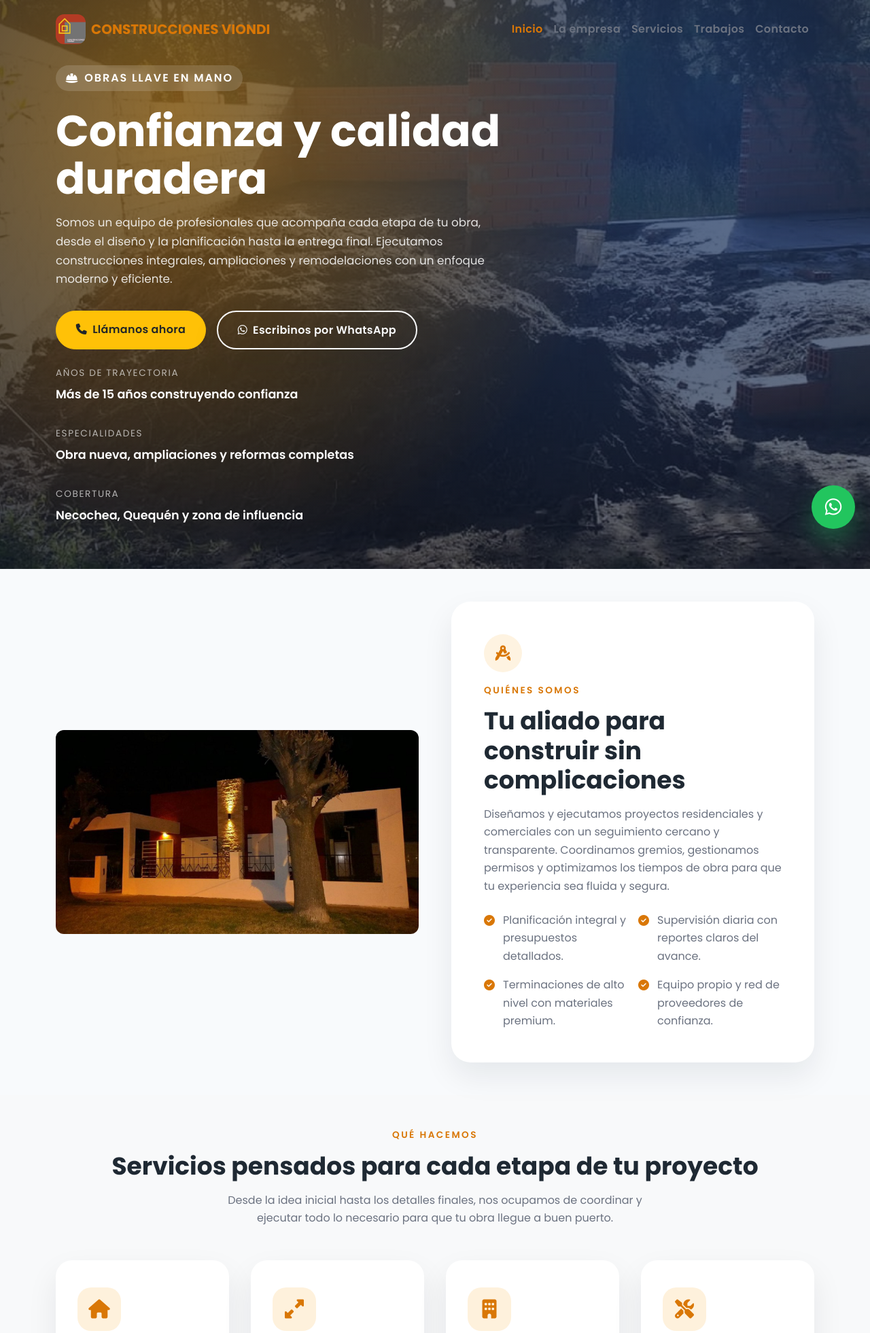
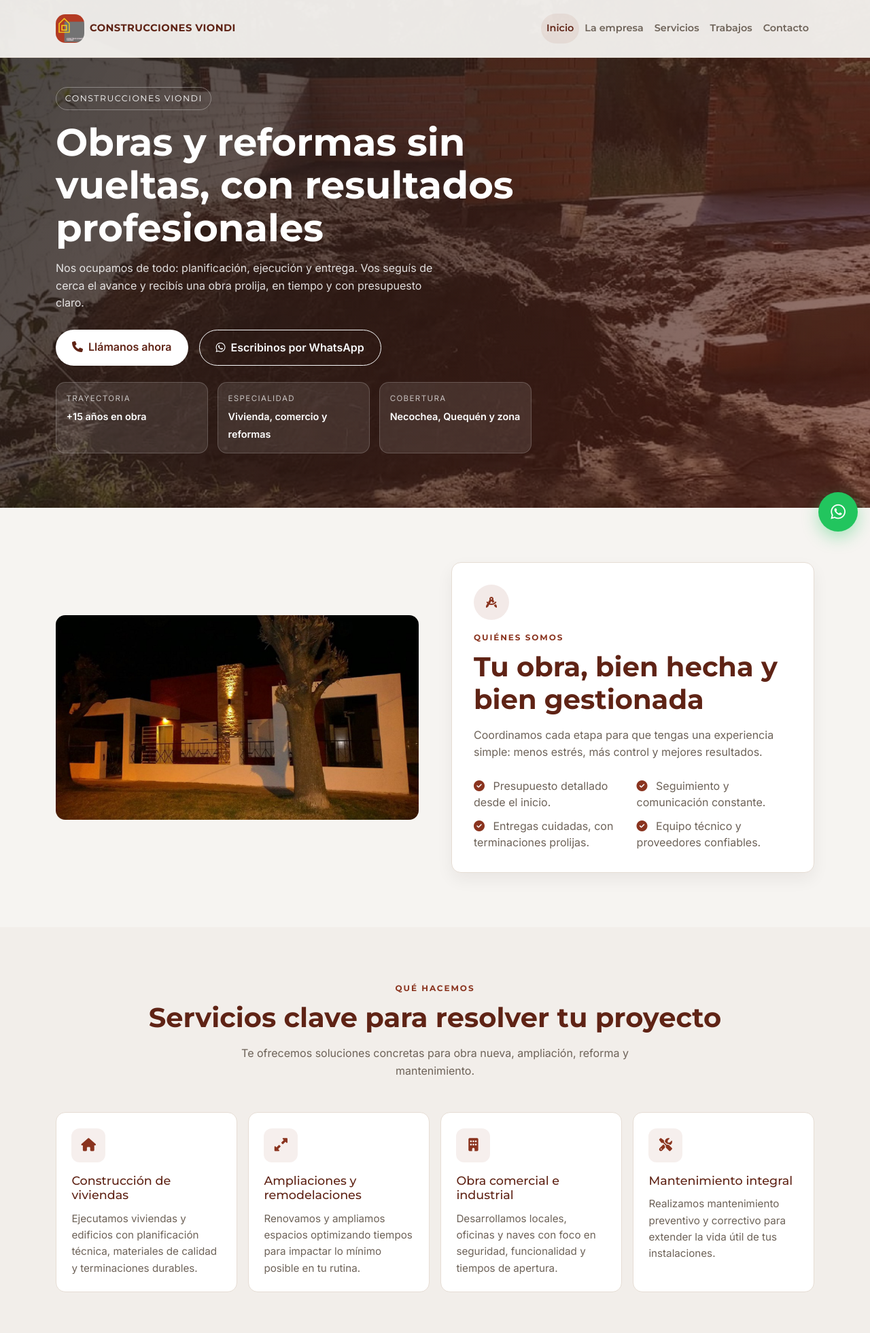
Before and after one commit to walterdif20/webconstruccionesviondi, a plain HTML site: page index.html in a window 1280 px wide. Shown: the top 1961 px of the page at 68% size. Drawn offline with nearby package versions, Linux system fonts and the light colour scheme.

Commit message:
Mejora legibilidad y resume el contenido comercial

```diff
--- a/css/custom.css
+++ b/css/custom.css
@@ -1,21 +1,40 @@
 :root {
-    --primary-color: #f59e0b;
-    --primary-dark: #d97706;
-    --text-color: #1f2933;
-    --muted-color: #6b7280;
-    --background-color: #f8fafc;
-    --card-shadow: 0 20px 45px rgba(15, 23, 42, 0.08);
+    --bg: #f6f4f1;
+    --surface: #ffffff;
+    --surface-muted: #f2eeea;
+    --text: #1f1b18;
+    --text-soft: #6d6258;
+    --brand: #8a341f;
+    --brand-dark: #5f2315;
+    --line: #e6ddd4;
+    --radius: 14px;
+    --shadow: 0 10px 24px rgba(40, 24, 18, 0.06);
 }
 
 * {
     box-sizing: border-box;
 }
 
+html {
+    scroll-behavior: smooth;
+}
+
 body {
-    font-family: 'Poppins', 'Helvetica Neue', Helvetica, Arial, sans-serif;
-    color: var(--text-color);
-    background-color: var(--background-color);
-    line-height: 1.65;
+    margin: 0;
+    font-family: 'Inter', sans-serif;
+    color: var(--text);
+    background: var(--bg);
+    line-height: 1.6;
+}
+
+h1,
+h2,
+h3,
+.navbar-brand,
+.nav-link,
+.section-title,
+.hero-eyebrow {
+    font-family: 'Montserrat', sans-serif;
 }
 
 a {
@@ -23,159 +42,179 @@
     text-decoration: none;
 }
 
-a:hover {
-    color: var(--primary-dark);
-}
-
 img {
     max-width: 100%;
-    height: auto;
     display: block;
-    border-radius: 12px;
+    border-radius: var(--radius);
 }
 
 .section-title {
+    margin: 0 0 0.6rem;
+    font-size: 0.75rem;
+    letter-spacing: 0.16em;
     text-transform: uppercase;
-    letter-spacing: 0.18em;
-    font-weight: 600;
-    font-size: 0.85rem;
-    color: var(--primary-dark);
-    margin-bottom: 0.75rem;
+    color: var(--brand);
+    font-weight: 700;
 }
 
 .section-heading {
-    font-size: 2.25rem;
+    margin: 0 0 1rem;
+    font-size: clamp(1.8rem, 3.2vw, 2.5rem);
+    line-height: 1.2;
     font-weight: 700;
-    margin-bottom: 1rem;
+    color: var(--brand-dark);
 }
 
 .section-subtitle {
-    color: var(--muted-color);
+    color: var(--text-soft);
     max-width: 620px;
+    margin-left: auto;
+    margin-right: auto;
 }
 
 .navbar {
-    transition: background-color 0.3s ease, box-shadow 0.3s ease;
+    background: rgba(246, 244, 241, 0.95);
+    border-bottom: 1px solid var(--line);
+}
+
+.navbar-brand img {
+    height: 42px !important;
 }
 
 .navbar-brand span {
-    color: var(--primary-dark);
+    font-size: 0.92rem;
+    font-weight: 700;
+    letter-spacing: 0.03em;
+    color: var(--brand-dark);
 }
 
 .navbar .nav-link {
+    color: var(--text-soft);
+    font-size: 0.9rem;
     font-weight: 600;
-    letter-spacing: 0.02em;
-    padding: 0.75rem 1rem;
-    color: var(--muted-color);
+    padding: 0.65rem 0.9rem;
+    border-radius: 999px;
 }
 
+.navbar .nav-link.active,
 .navbar .nav-link:hover,
-.navbar .nav-link:focus,
-.navbar .nav-link.active {
-    color: var(--primary-dark);
+.navbar .nav-link:focus {
+    color: var(--brand-dark);
+    background: rgba(138, 52, 31, 0.08);
+}
+
+.navbar-toggler {
+    border-color: var(--line);
+}
+
+.navbar-toggler:focus {
+    box-shadow: 0 0 0 0.2rem rgba(138, 52, 31, 0.14);
 }
 
 .hero {
-    min-height: 100vh;
-    position: relative;
-    display: flex;
-    align-items: center;
-    padding: 6rem 0 4rem;
+    padding: 8rem 0 5rem;
+    background: linear-gradient(120deg, rgba(31, 27, 24, 0.82), rgba(95, 35, 21, 0.62)),
+        url('../images/slider_img3.jpg') center/cover no-repeat;
     color: #fff;
-    background: linear-gradient(120deg, rgba(17, 24, 39, 0.85), rgba(17, 24, 39, 0.6)),
-        url('../images/slider_img3.jpg') center/cover no-repeat;
-}
-
-.hero::after {
-    content: '';
-    position: absolute;
-    inset: 0;
-    background: radial-gradient(circle at 20% 20%, rgba(245, 158, 11, 0.45), transparent 55%),
-        radial-gradient(circle at 80% 20%, rgba(59, 130, 246, 0.25), transparent 60%);
-    z-index: 0;
 }
 
 .hero-content {
-    position: relative;
-    z-index: 1;
-    max-width: 660px;
+    max-width: 700px;
 }
 
 .hero-eyebrow {
-    display: inline-flex;
-    align-items: center;
-    gap: 0.5rem;
-    padding: 0.35rem 0.9rem;
+    display: inline-block;
+    padding: 0.38rem 0.8rem;
+    border: 1px solid rgba(255, 255, 255, 0.32);
     border-radius: 999px;
-    background: rgba(255, 255, 255, 0.15);
-    backdrop-filter: blur(6px);
-    font-weight: 600;
+    font-size: 0.78rem;
+    text-transform: uppercase;
     letter-spacing: 0.12em;
-    text-transform: uppercase;
 }
 
 .hero-title {
-    font-size: clamp(2.75rem, 5vw, 4rem);
+    margin: 1rem 0;
+    font-size: clamp(2rem, 5vw, 3.5rem);
+    line-height: 1.12;
     font-weight: 700;
-    margin: 1.5rem 0 1rem;
-    line-height: 1.1;
 }
 
 .hero-description {
-    font-size: 1.05rem;
-    color: rgba(255, 255, 255, 0.85);
-    margin-bottom: 2rem;
+    margin-bottom: 1.6rem;
+    color: rgba(255, 255, 255, 0.86);
+    max-width: 560px;
+    font-size: 1rem;
 }
 
 .hero-cta .btn {
     border-radius: 999px;
-    padding: 0.9rem 1.8rem;
     font-weight: 600;
-    letter-spacing: 0.02em;
-    box-shadow: var(--card-shadow);
+    padding: 0.85rem 1.5rem;
 }
 
-.hero-cta .btn-outline-light {
-    border-width: 2px;
+.hero-cta .btn-warning {
+    background: var(--surface);
+    color: var(--brand-dark) !important;
+    border: none;
 }
 
 .hero-meta {
-    display: flex;
-    gap: 2rem;
-    margin-top: 2.5rem;
-    flex-wrap: wrap;
+    margin-top: 1.8rem;
+    display: grid;
+    grid-template-columns: repeat(3, minmax(0, 1fr));
+    gap: 0.9rem;
+}
+
+.hero-meta-item {
+    background: rgba(255, 255, 255, 0.1);
+    border: 1px solid rgba(255, 255, 255, 0.18);
+    border-radius: var(--radius);
+    padding: 0.9rem;
 }
 
 .hero-meta-item span {
     display: block;
-    font-size: 0.85rem;
+    font-size: 0.72rem;
     text-transform: uppercase;
     letter-spacing: 0.12em;
-    color: rgba(255, 255, 255, 0.65);
-    margin-bottom: 0.35rem;
+    color: rgba(255, 255, 255, 0.7);
+    margin-bottom: 0.3rem;
 }
 
 .hero-meta-item strong {
-    font-size: 1.1rem;
+    font-size: 0.9rem;
     font-weight: 600;
 }
 
+#empresa,
+#servicios,
+#portfolio,
+#contacto {
+    padding-top: 5rem !important;
+    padding-bottom: 5rem !important;
+}
+
+.about-card,
+.service-card,
+.contact-option {
+    background: var(--surface);
+    border: 1px solid var(--line);
+    border-radius: var(--radius);
+}
+
 .about-card {
-    background: #fff;
-    padding: 3rem;
-    border-radius: 28px;
-    box-shadow: var(--card-shadow);
+    padding: 2rem;
+    box-shadow: var(--shadow);
 }
 
 .about-card .icon-circle {
-    width: 56px;
-    height: 56px;
+    width: 52px;
+    height: 52px;
     border-radius: 50%;
     display: grid;
     place-items: center;
-    background: rgba(245, 158, 11, 0.12);
-    color: var(--primary-dark);
-    font-size: 1.4rem;
+    background: rgba(138, 52, 31, 0.1);
+    color: var(--brand);
     margin-bottom: 1rem;
 }
 
@@ -184,265 +223,220 @@
     padding: 0;
     margin: 0;
     display: grid;
-    grid-template-columns: repeat(auto-fit, minmax(200px, 1fr));
-    gap: 1rem;
+    grid-template-columns: repeat(auto-fit, minmax(220px, 1fr));
+    gap: 0.7rem;
 }
 
 .values-list li {
-    display: flex;
-    gap: 0.75rem;
-    align-items: flex-start;
-    color: var(--muted-color);
+    color: var(--text-soft);
+    line-height: 1.5;
 }
 
 .values-list i {
-    color: var(--primary-dark);
-    font-size: 1rem;
-    margin-top: 0.3rem;
+    color: var(--brand);
+    margin-right: 0.5rem;
 }
 
-.service-card {
-    background: #fff;
-    border-radius: 24px;
-    padding: 2.5rem 2rem;
-    height: 100%;
-    box-shadow: var(--card-shadow);
-    transition: transform 0.3s ease, box-shadow 0.3s ease;
-}
-
-.service-card:hover {
-    transform: translateY(-8px);
-    box-shadow: 0 30px 60px rgba(15, 23, 42, 0.16);
-}
-
-.service-card .service-icon {
-    width: 64px;
-    height: 64px;
-    border-radius: 20px;
-    display: grid;
-    place-items: center;
-    background: rgba(245, 158, 11, 0.14);
-    color: var(--primary-dark);
-    font-size: 1.75rem;
-    margin-bottom: 1.5rem;
-}
-
-.service-card h3 {
-    font-weight: 600;
-    font-size: 1.35rem;
-    margin-bottom: 1rem;
-}
-
-.service-card p {
-    color: var(--muted-color);
+#servicios {
+    background: var(--surface-muted);
 }
 
 .services-grid {
     display: grid;
-    grid-template-columns: repeat(auto-fit, minmax(250px, 1fr));
-    gap: 2rem;
+    grid-template-columns: repeat(auto-fit, minmax(245px, 1fr));
+    gap: 1rem;
+}
+
+.service-card {
+    padding: 1.4rem;
+    transition: border-color 0.2s ease, transform 0.2s ease;
+}
+
+.service-card:hover {
+    border-color: #d4b8a8;
+    transform: translateY(-2px);
+}
+
+.service-card .service-icon {
+    width: 50px;
+    height: 50px;
+    border-radius: 12px;
+    display: grid;
+    place-items: center;
+    font-size: 1.2rem;
+    color: var(--brand);
+    background: rgba(138, 52, 31, 0.08);
+    margin-bottom: 1rem;
+}
+
+.service-card h3 {
+    font-size: 1.1rem;
+    color: var(--brand-dark);
+    margin-bottom: 0.8rem;
+}
+
+.service-card p {
+    color: var(--text-soft);
+    margin: 0;
+    font-size: 0.95rem;
 }
 
 .portfolio-grid {
     display: grid;
-    gap: 1.5rem;
-    grid-template-columns: repeat(auto-fit, minmax(280px, 1fr));
+    grid-template-columns: repeat(auto-fit, minmax(250px, 1fr));
+    gap: 1rem;
 }
 
 .portfolio-item {
     position: relative;
     overflow: hidden;
-    border-radius: 24px;
-    box-shadow: var(--card-shadow);
+    border-radius: var(--radius);
+    box-shadow: var(--shadow);
 }
 
 .portfolio-item img {
-    transition: transform 0.5s ease;
-    border-radius: inherit;
-}
-
-.portfolio-item:hover img {
-    transform: scale(1.08);
+    width: 100%;
+    min-height: 250px;
+    object-fit: cover;
 }
 
 .portfolio-overlay {
     position: absolute;
-    inset: 0;
-    display: flex;
-    flex-direction: column;
-    justify-content: flex-end;
-    padding: 1.75rem;
-    background: linear-gradient(180deg, rgba(15, 23, 42, 0), rgba(15, 23, 42, 0.65));
+    inset: auto 0 0;
+    padding: 1rem;
+    background: linear-gradient(180deg, rgba(0, 0, 0, 0), rgba(20, 14, 12, 0.74));
     color: #fff;
-    opacity: 0;
-    transition: opacity 0.4s ease;
-}
-
-.portfolio-item:hover .portfolio-overlay {
-    opacity: 1;
 }
 
 .portfolio-overlay span {
-    font-size: 0.85rem;
-    letter-spacing: 0.18em;
+    display: block;
+    font-size: 0.7rem;
+    letter-spacing: 0.12em;
     text-transform: uppercase;
-    margin-bottom: 0.35rem;
-    color: rgba(255, 255, 255, 0.75);
+    opacity: 0.82;
 }
 
 .portfolio-overlay h4 {
-    font-size: 1.4rem;
-    font-weight: 600;
-    margin: 0;
+    margin: 0.3rem 0 0;
+    font-size: 0.95rem;
 }
 
 .contact-cta {
-    background: linear-gradient(135deg, rgba(15, 23, 42, 0.92), rgba(15, 23, 42, 0.88)), url('../images/slider_img2.jpg') center/cover no-repeat;
-    border-radius: 32px;
-    padding: 4rem;
+    background: #2f2018;
+    border-radius: var(--radius);
+    padding: 2.2rem;
     color: #fff;
-    box-shadow: var(--card-shadow);
 }
 
 .contact-cta h3 {
-    font-size: 2rem;
-    font-weight: 700;
-    margin-bottom: 1rem;
+    margin-bottom: 0.8rem;
+    font-size: clamp(1.6rem, 3vw, 2rem);
 }
 
 .contact-options {
     display: grid;
     grid-template-columns: repeat(auto-fit, minmax(220px, 1fr));
-    gap: 1.25rem;
-    margin-top: 2rem;
+    gap: 0.9rem;
+    margin-top: 1.4rem;
 }
 
 .contact-option {
-    background: rgba(15, 23, 42, 0.5);
-    border-radius: 20px;
-    padding: 1.75rem;
-    backdrop-filter: blur(6px);
+    background: rgba(255, 255, 255, 0.06);
+    border-color: rgba(255, 255, 255, 0.2);
+    padding: 1rem;
 }
 
 .contact-option i {
-    font-size: 1.75rem;
-    margin-bottom: 1rem;
-    color: var(--primary-color);
+    color: #ffd2bf;
+    margin-bottom: 0.6rem;
 }
 
 .contact-option span {
     display: block;
+    font-size: 0.7rem;
     text-transform: uppercase;
-    letter-spacing: 0.12em;
-    font-size: 0.78rem;
+    letter-spacing: 0.1em;
     color: rgba(255, 255, 255, 0.7);
 }
 
 .contact-option strong {
     display: block;
-    font-size: 1.1rem;
-    margin-top: 0.35rem;
+    margin-top: 0.25rem;
 }
 
 footer {
-    background: #0f172a;
-    color: rgba(248, 250, 252, 0.78);
-}
-
-footer a {
-    color: rgba(248, 250, 252, 0.78);
-}
-
-footer a:hover {
-    color: #fff;
+    background: #1f1814;
+    color: rgba(255, 255, 255, 0.72);
 }
 
 .footer-brand {
+    font-size: 1.05rem;
     font-weight: 700;
-    font-size: 1.25rem;
 }
 
 .footer-meta {
-    color: rgba(148, 163, 184, 0.9);
-    font-size: 0.9rem;
+    font-size: 0.86rem;
+    color: rgba(255, 255, 255, 0.56);
 }
 
 .social-links a {
-    width: 44px;
-    height: 44px;
+    width: 40px;
+    height: 40px;
     border-radius: 50%;
     display: grid;
     place-items: center;
-    background: rgba(248, 250, 252, 0.12);
-    transition: transform 0.3s ease, background 0.3s ease;
-}
-
-.social-links a:hover {
-    background: rgba(248, 250, 252, 0.25);
-    transform: translateY(-4px);
+    background: rgba(255, 255, 255, 0.1);
 }
 
 .whatsapp-floating {
     position: fixed;
-    right: 22px;
-    bottom: 22px;
-    width: 64px;
-    height: 64px;
+    right: 18px;
+    bottom: 18px;
+    width: 58px;
+    height: 58px;
     border-radius: 50%;
     display: grid;
     place-items: center;
-    background-color: #22c55e;
+    font-size: 1.55rem;
     color: #fff;
-    font-size: 1.75rem;
-    box-shadow: 0 18px 35px rgba(34, 197, 94, 0.35);
+    background: #22c55e;
+    box-shadow: 0 8px 24px rgba(34, 197, 94, 0.38);
     z-index: 1040;
-    transition: transform 0.3s ease;
-}
-
-.whatsapp-floating:hover {
-    transform: translateY(-4px) scale(1.03);
 }
 
 @media (max-width: 991px) {
-    .navbar {
-        background: rgba(255, 255, 255, 0.98);
-        box-shadow: var(--card-shadow);
+    .navbar .navbar-collapse {
+        margin-top: 0.8rem;
+        background: var(--surface);
+        border: 1px solid var(--line);
+        border-radius: 12px;
+        padding: 0.5rem;
     }
 
     .hero {
         padding-top: 7rem;
     }
 
-    .about-card {
-        padding: 2.25rem;
+    .hero-meta {
+        grid-template-columns: 1fr;
     }
 }
 
 @media (max-width: 767px) {
-    .hero-meta {
-        gap: 1.5rem;
+    .hero-title {
+        font-size: clamp(1.9rem, 9vw, 2.6rem);
     }
 
-    .contact-cta {
-        padding: 2.5rem;
+    .hero-cta {
+        display: grid;
+        gap: 0.7rem;
     }
 
-    .hero {
-        min-height: 80vh;
-    }
-
-    .section-heading {
-        font-size: 2rem;
-    }
-}
-
-@media (max-width: 575px) {
     .hero-cta .btn {
         width: 100%;
     }
 
-    .hero-cta {
-        display: grid;
-        gap: 1rem;
+    .contact-cta {
+        padding: 2rem;
     }
 }
--- a/index.html
+++ b/index.html
@@ -35,7 +35,7 @@
     <link rel="preconnect" href="https://fonts.googleapis.com" />
     <link rel="preconnect" href="https://fonts.gstatic.com" crossorigin />
     <link
-      href="https://fonts.googleapis.com/css2?family=Poppins:wght@400;500;600;700&display=swap"
+      href="https://fonts.googleapis.com/css2?family=Montserrat:wght@400;500;600;700;800&family=Inter:wght@400;500;600&display=swap"
       rel="stylesheet"
     />
     <link
@@ -86,12 +86,11 @@
     <header id="inicio" class="hero">
       <div class="container">
         <div class="hero-content">
-          <div class="hero-eyebrow"><i class="fa-solid fa-helmet-safety"></i> Obras llave en mano</div>
-          <h1 class="hero-title">Confianza y calidad duradera</h1>
+          <div class="hero-eyebrow">Construcciones Viondi</div>
+          <h1 class="hero-title">Obras y reformas sin vueltas, con resultados profesionales</h1>
           <p class="hero-description">
-            Somos un equipo de profesionales que acompaña cada etapa de tu obra, desde el diseño y la planificación
-            hasta la entrega final. Ejecutamos construcciones integrales, ampliaciones y remodelaciones con un enfoque
-            moderno y eficiente.
+            Nos ocupamos de todo: planificación, ejecución y entrega. Vos seguís de cerca el avance y recibís una obra
+            prolija, en tiempo y con presupuesto claro.
           </p>
           <div class="hero-cta d-flex flex-wrap gap-3">
             <a href="tel:2262549368" class="btn btn-warning text-dark">
@@ -108,16 +107,16 @@
           </div>
           <div class="hero-meta mt-4">
             <div class="hero-meta-item">
-              <span>Años de trayectoria</span>
-              <strong>Más de 15 años construyendo confianza</strong>
+              <span>Trayectoria</span>
+              <strong>+15 años en obra</strong>
             </div>
             <div class="hero-meta-item">
-              <span>Especialidades</span>
-              <strong>Obra nueva, ampliaciones y reformas completas</strong>
+              <span>Especialidad</span>
+              <strong>Vivienda, comercio y reformas</strong>
             </div>
             <div class="hero-meta-item">
               <span>Cobertura</span>
-              <strong>Necochea, Quequén y zona de influencia</strong>
+              <strong>Necochea, Quequén y zona</strong>
             </div>
           </div>
         </div>
@@ -135,17 +134,16 @@
               <div class="about-card">
                 <div class="icon-circle"><i class="fa-solid fa-compass-drafting"></i></div>
                 <p class="section-title">Quiénes somos</p>
-                <h2 class="section-heading">Tu aliado para construir sin complicaciones</h2>
+                <h2 class="section-heading">Tu obra, bien hecha y bien gestionada</h2>
                 <p class="section-subtitle">
-                  Diseñamos y ejecutamos proyectos residenciales y comerciales con un seguimiento cercano y transparente.
-                  Coordinamos gremios, gestionamos permisos y optimizamos los tiempos de obra para que tu experiencia sea
-                  fluida y segura.
+                  Coordinamos cada etapa para que tengas una experiencia simple: menos estrés, más control y mejores
+                  resultados.
                 </p>
                 <ul class="values-list mt-4">
-                  <li><i class="fa-solid fa-circle-check"></i> Planificación integral y presupuestos detallados.</li>
-                  <li><i class="fa-solid fa-circle-check"></i> Supervisión diaria con reportes claros del avance.</li>
-                  <li><i class="fa-solid fa-circle-check"></i> Terminaciones de alto nivel con materiales premium.</li>
-                  <li><i class="fa-solid fa-circle-check"></i> Equipo propio y red de proveedores de confianza.</li>
+                  <li><i class="fa-solid fa-circle-check"></i> Presupuesto detallado desde el inicio.</li>
+                  <li><i class="fa-solid fa-circle-check"></i> Seguimiento y comunicación constante.</li>
+                  <li><i class="fa-solid fa-circle-check"></i> Entregas cuidadas, con terminaciones prolijas.</li>
+                  <li><i class="fa-solid fa-circle-check"></i> Equipo técnico y proveedores confiables.</li>
                 </ul>
               </div>
             </div>
@@ -153,45 +151,40 @@
         </div>
       </section>
 
-      <section id="servicios" class="py-5 bg-light">
+      <section id="servicios" class="py-5">
         <div class="container">
           <p class="section-title text-center">Qué hacemos</p>
-          <h2 class="section-heading text-center">Servicios pensados para cada etapa de tu proyecto</h2>
+          <h2 class="section-heading text-center">Servicios clave para resolver tu proyecto</h2>
           <p class="section-subtitle text-center mx-auto">
-            Desde la idea inicial hasta los detalles finales, nos ocupamos de coordinar y ejecutar todo lo necesario para
-            que tu obra llegue a buen puerto.
+            Te ofrecemos soluciones concretas para obra nueva, ampliación, reforma y mantenimiento.
           </p>
           <div class="services-grid mt-5">
             <article class="service-card">
               <div class="service-icon"><i class="fa-solid fa-house"></i></div>
               <h3>Construcción de viviendas</h3>
               <p>
-                Desarrollamos viviendas familiares y edificios residenciales con sistemas constructivos tradicionales y
-                modernos, cuidando la eficiencia energética y el confort de cada ambiente.
+                Ejecutamos viviendas y edificios con planificación técnica, materiales de calidad y terminaciones durables.
               </p>
             </article>
             <article class="service-card">
               <div class="service-icon"><i class="fa-solid fa-up-right-and-down-left-from-center"></i></div>
               <h3>Ampliaciones y remodelaciones</h3>
               <p>
-                Transformamos y ampliamos espacios existentes, integrando nuevas estructuras, instalaciones y acabados
-                contemporáneos sin interferir con tu rutina diaria.
+                Renovamos y ampliamos espacios optimizando tiempos para impactar lo mínimo posible en tu rutina.
               </p>
             </article>
             <article class="service-card">
               <div class="service-icon"><i class="fa-solid fa-building"></i></div>
               <h3>Obra comercial e industrial</h3>
               <p>
-                Ejecutamos locales comerciales, oficinas y naves industriales con cronogramas ágiles, cumpliendo normas
-                de seguridad e higiene para habilitaciones rápidas.
+                Desarrollamos locales, oficinas y naves con foco en seguridad, funcionalidad y tiempos de apertura.
               </p>
             </article>
             <article class="service-card">
               <div class="service-icon"><i class="fa-solid fa-screwdriver-wrench"></i></div>
               <h3>Mantenimiento integral</h3>
               <p>
-                Ofrecemos planes de mantenimiento preventivo y correctivo para edificios y complejos, asegurando la
-                durabilidad de las instalaciones y terminaciones.
+                Realizamos mantenimiento preventivo y correctivo para extender la vida útil de tus instalaciones.
               </p>
             </article>
           </div>
@@ -201,10 +194,9 @@
       <section id="portfolio" class="py-5">
         <div class="container">
           <p class="section-title text-center">Trabajos destacados</p>
-          <h2 class="section-heading text-center">Obras que reflejan nuestro compromiso</h2>
+          <h2 class="section-heading text-center">Proyectos que hablan por nuestro trabajo</h2>
           <p class="section-subtitle text-center mx-auto">
-            Cada proyecto es una oportunidad para superar expectativas. Estas son algunas de las obras que más nos
-            enorgullecen.
+            Una selección de obras reales realizadas en Necochea y zona.
           </p>
           <div class="portfolio-grid mt-5">
             <div class="portfolio-item">
@@ -279,15 +271,14 @@
           <div class="contact-cta">
             <div class="row g-4 align-items-center">
               <div class="col-lg-7">
-                <h3>¿Listo para empezar tu próximo proyecto?</h3>
+                <h3>¿Querés avanzar con tu obra?</h3>
                 <p>
-                  Contanos qué estás necesitando y coordinemos una visita para evaluar tu obra. Estamos disponibles para
-                  asesorarte y armar un plan a medida.
+                  Escribinos y coordinamos una visita. Te proponemos un plan claro y un presupuesto a medida.
                 </p>
               </div>
               <div class="col-lg-5 text-lg-end">
                 <a href="mailto:mauricioviondi@yahoo.com" class="btn btn-warning text-dark btn-lg px-4">
-                  <i class="fa-solid fa-paper-plane me-2"></i>Escribinos tu proyecto
+                  <i class="fa-solid fa-paper-plane me-2"></i>Solicitar propuesta
                 </a>
               </div>
             </div>
@@ -296,19 +287,19 @@
                 <i class="fa-solid fa-phone-volume"></i>
                 <span>Teléfono</span>
                 <strong><a href="tel:2262549368" class="text-white">2262 549368</a></strong>
-                <p class="mt-2 mb-0">Lunes a sábado de 8:00 a 18:00 hs.</p>
+                <p class="mt-2 mb-0">Atención de lunes a sábado.</p>
               </div>
               <div class="contact-option">
                 <i class="fa-solid fa-envelope-open-text"></i>
                 <span>Correo</span>
                 <strong><a href="mailto:mauricioviondi@yahoo.com" class="text-white">mauricioviondi@yahoo.com</a></strong>
-                <p class="mt-2 mb-0">Respondemos en menos de 24 horas.</p>
+                <p class="mt-2 mb-0">Respuesta rápida y personalizada.</p>
               </div>
               <div class="contact-option">
                 <i class="fa-solid fa-location-dot"></i>
                 <span>Ubicación</span>
                 <strong>Necochea y zona</strong>
-                <p class="mt-2 mb-0">Trabajamos en Necochea, Quequén y localidades cercanas.</p>
+                <p class="mt-2 mb-0">Cobertura local para visitas y seguimiento.</p>
               </div>
             </div>
           </div>
```
